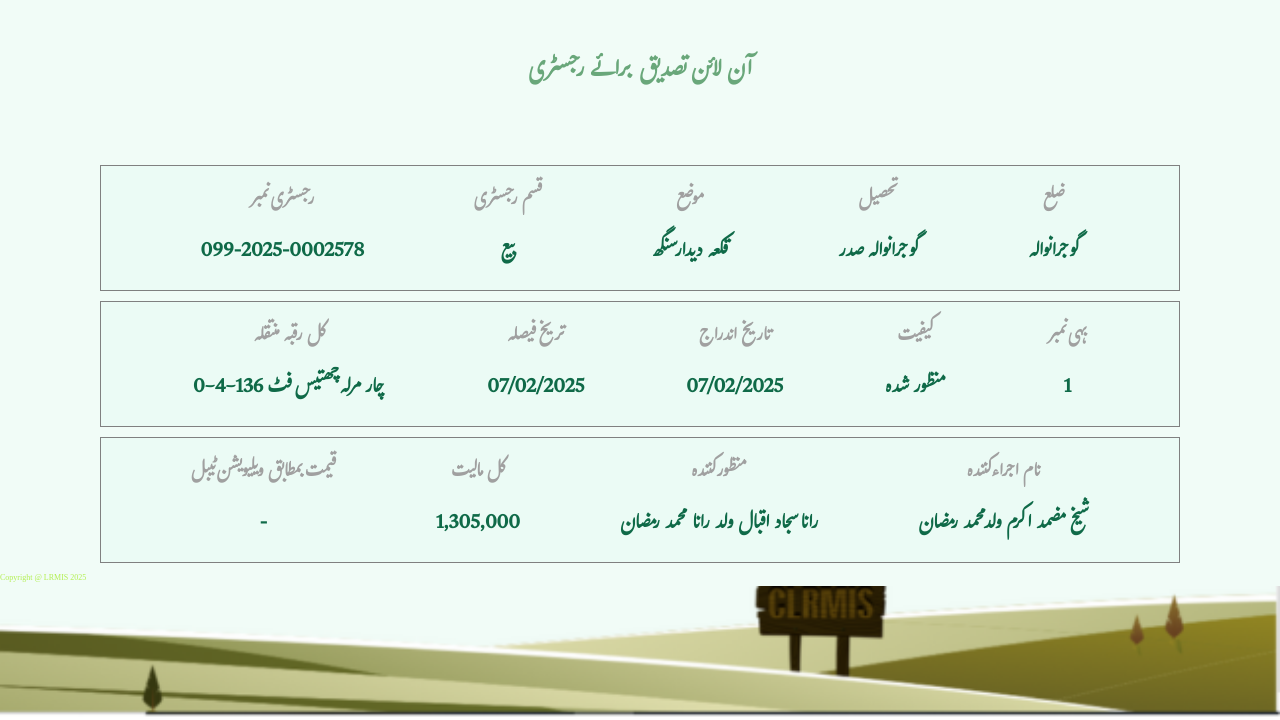
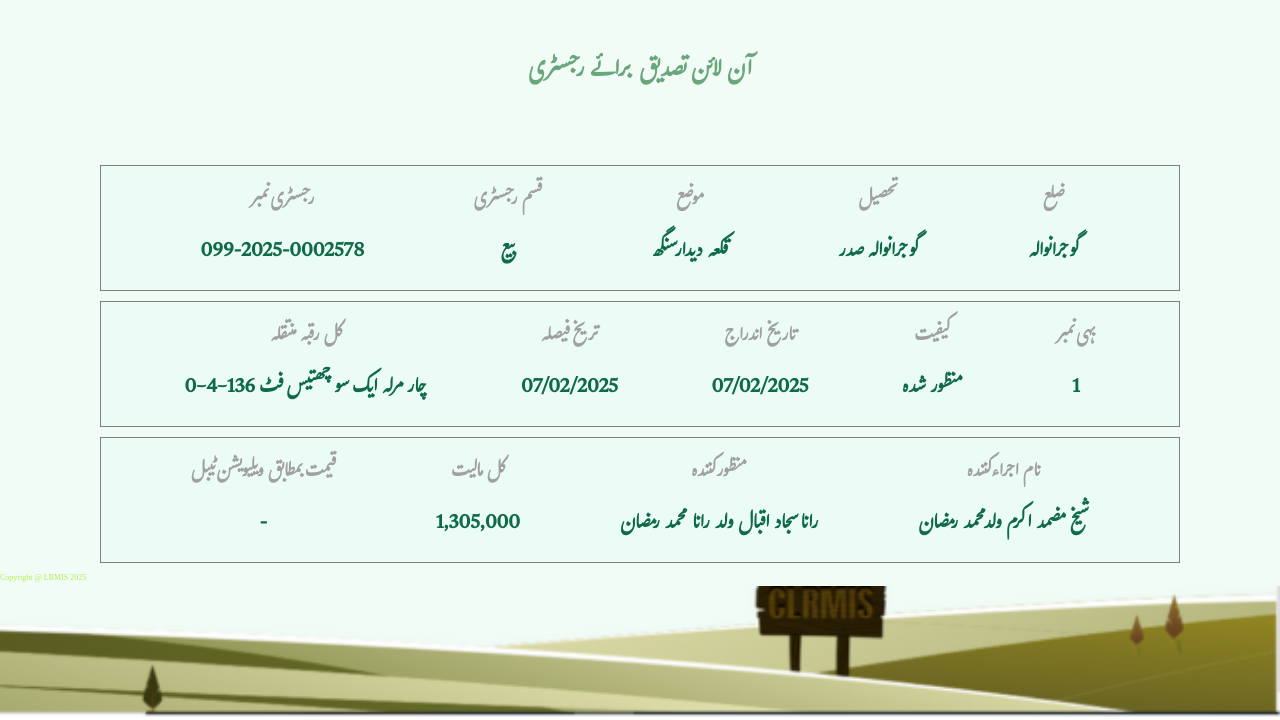
Before and after one commit to punjabzameen/https-onlinefard.punjab-zameen.gov.pk-RegistryVerification-data-HZVAQeF2tYkBMGkDQK2u2CKG2PRZ2I07B3, a plain HTML site: page index.html in a window 1280 px wide. Shown: the part 80-800 px from the top of the page. Drawn offline with Linux system fonts and the light colour scheme.

Commit message:
Update index.html

```diff
--- a/index.html
+++ b/index.html
@@ -63,7 +63,7 @@
             <div class="item text1">
                 <h3>کل رقبہ منتقلہ
                 </h3>
-                <p>0-4-136 چار مرلہ چھتیس فٹ
+                <p>0-4-136 چار مرلہ ایک سو چھتیس فٹ
                 </p>
             </div>
             <div class="item text2"><h3>تریخ فیصلہ
```
